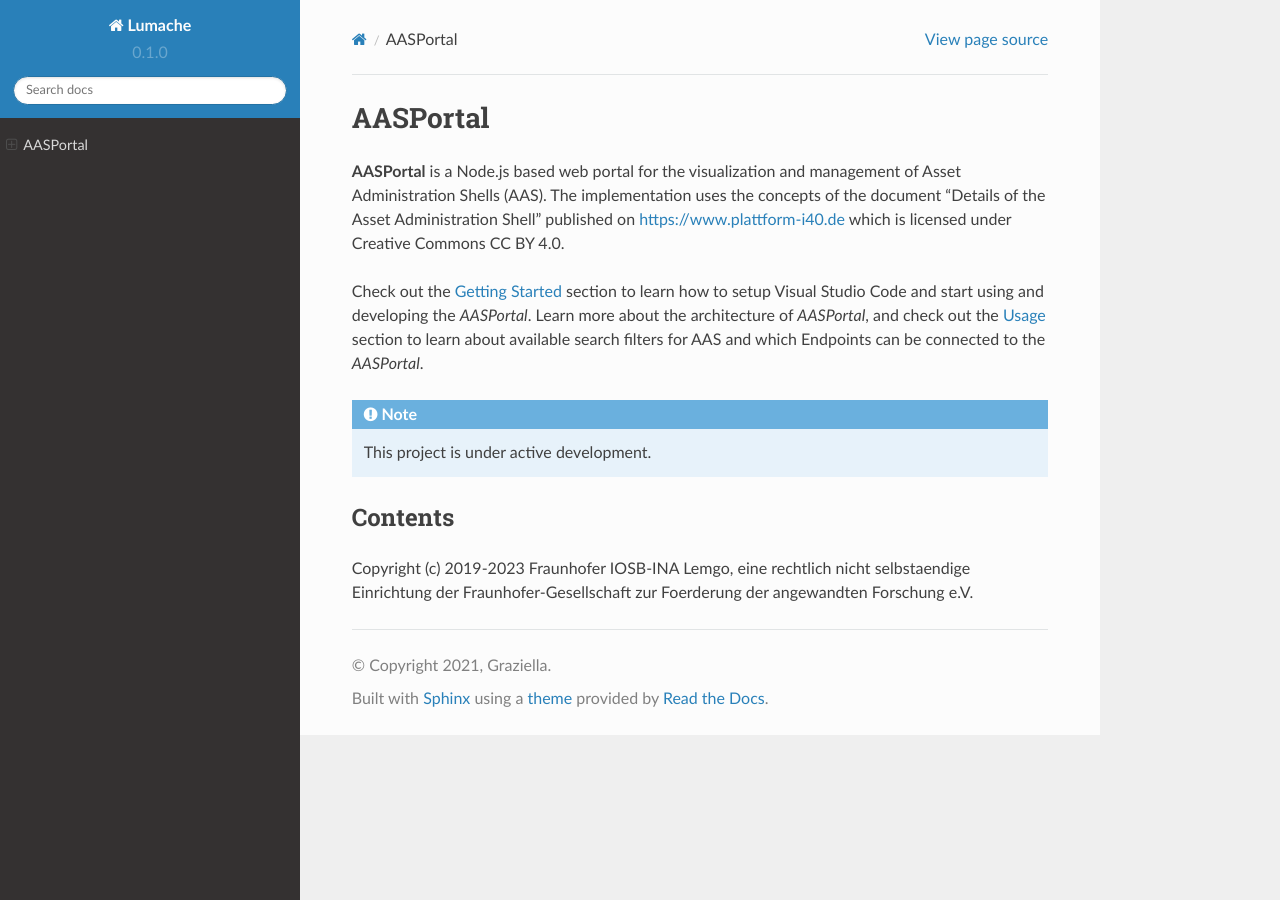
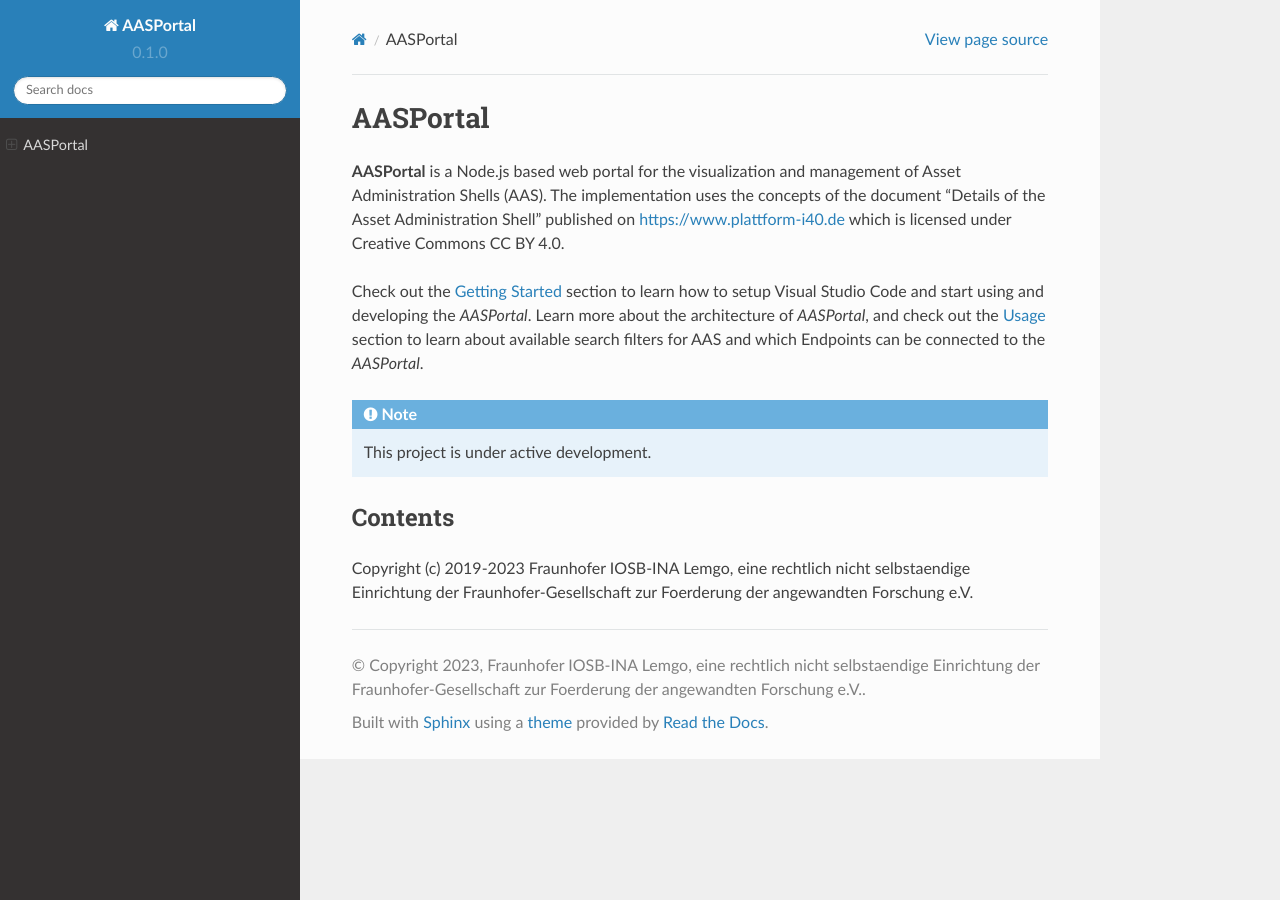
Before and after one commit to fpethig/rtd-tutorial, a Sphinx documentation site: the page built from docs/source/index.rst, in a window 1280 px wide. Built offline with Sphinx 7.4.7 and the Read the Docs theme 2.0.0, drawn with Linux system fonts in a browser that asks for light colours; pages that are not in the unit, such as notebooks, are missing from menus.

Commit message:
Update conf.py

```diff
--- a/docs/source/conf.py
+++ b/docs/source/conf.py
@@ -2,9 +2,9 @@
 
 # -- Project information
 
-project = 'Lumache'
-copyright = '2021, Graziella'
-author = 'Graziella'
+project = 'AASPortal'
+copyright = '2023, Fraunhofer IOSB-INA Lemgo, eine rechtlich nicht selbstaendige Einrichtung der Fraunhofer-Gesellschaft zur Foerderung der angewandten Forschung e.V.'
+author = 'Fraunhofer IOSB-INA'
 
 release = '0.1'
 version = '0.1.0'
```
